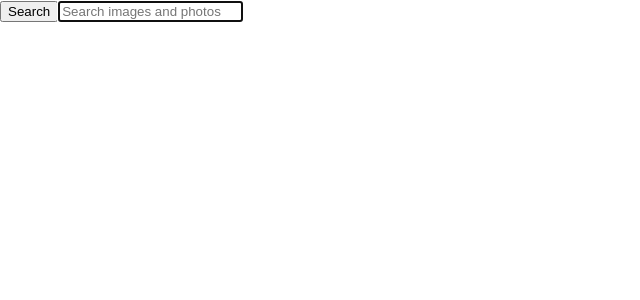
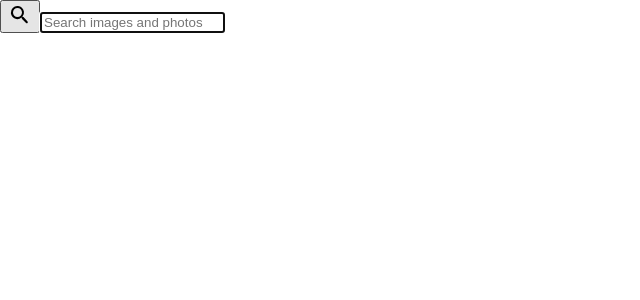
Before and after one commit to Ihor-ok/goit-react-hw-03-image-finder, a React (Create React App) app: page / in a window 1280 px wide. Shown: the top 300 px of the page, without its empty margins (0-640 px from the left). Built offline with nearby package versions, Linux system fonts and the light colour scheme.

Commit message:
Update Searchbar.jsx

```diff
--- a/src/components/Searchbar/Searchbar.jsx
+++ b/src/components/Searchbar/Searchbar.jsx
@@ -1,5 +1,5 @@
 import { Component } from 'react'
-// import css from './Phonebook.module.css'
+import css from './Searchbar.module.css'
 
 
 class Searchbar extends Component {
@@ -8,14 +8,17 @@ class Searchbar extends Component {
 
         return (
             <>
-                <header className="searchbar">
-                    <form className="form" onSubmit={this.props.handleSubmit}>
-                        <button type="submit" className="button">
-                        <span className="button-label">Search</span>
+                <header className={css.Searchbar}>
+                    <form className={css.SearchForm} onSubmit={this.props.handleSubmit}>
+                        <button type="submit" className={css.SearchFormButton}>
+                            <svg xmlns="http://www.w3.org/2000/svg" width="24" height="24" viewBox="0 0 24 24">
+                                <path d="M0 0h24v24H0z" fill="none"/>
+                                <path d="M15.5 14h-.79l-.28-.27a6.5 6.5 0 0 0 1.48-5.34c-.47-2.78-2.94-5-5.78-5.34a6.505 6.505 0 0 0-7.27 7.27c.34 2.84 2.56 5.31 5.34 5.78a6.5 6.5 0 0 0 5.34-1.48l.27.28v.79l4.25 4.25c.41.41 1.08.41 1.49 0 .41-.41.41-1.08 0-1.49L15.5 14zm-6 0C7.01 14 5 11.99 5 9.5S7.01 5 9.5 5 14 7.01 14 9.5 11.99 14 9.5 14z"/>
+                            </svg>
                         </button>
 
                         <input
-                        className="input"
+                        className={css.SearchFormInput}
                         type="text"
                         autoComplete="off"
                         autoFocus
```
